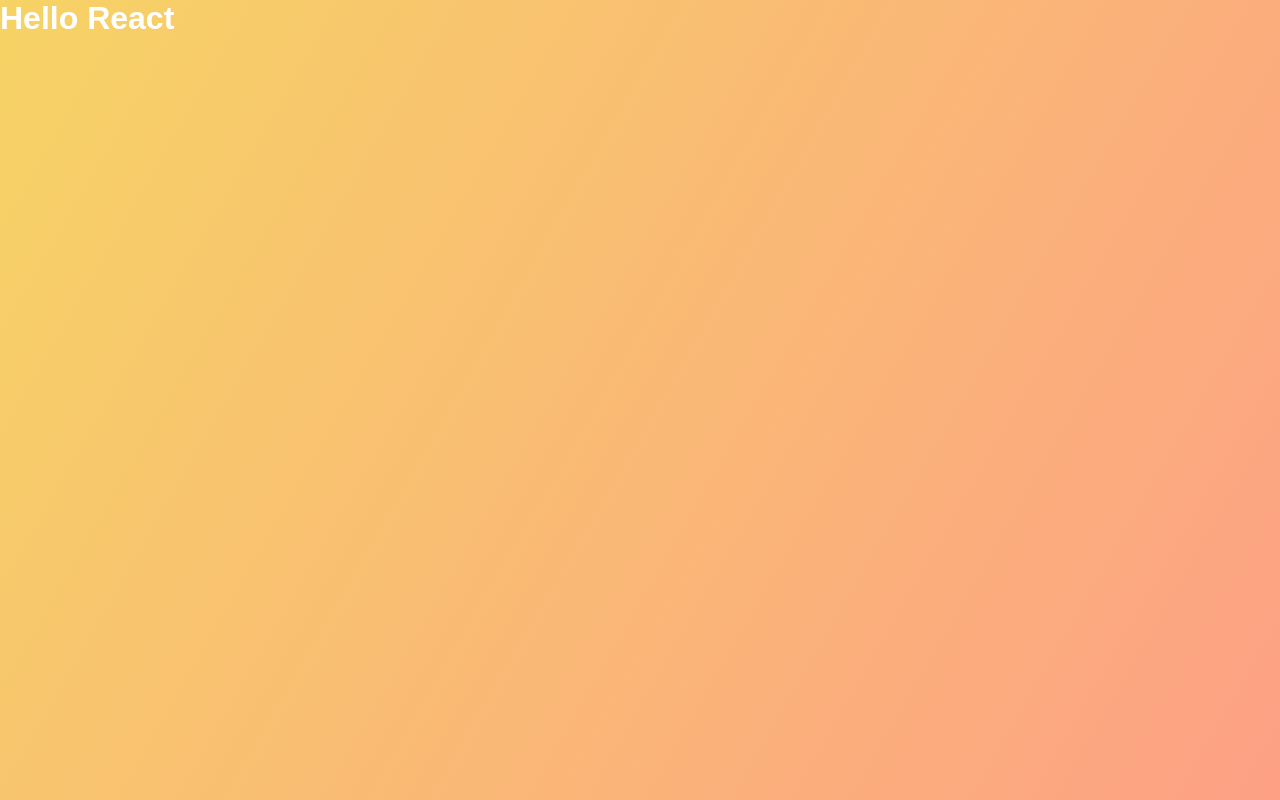
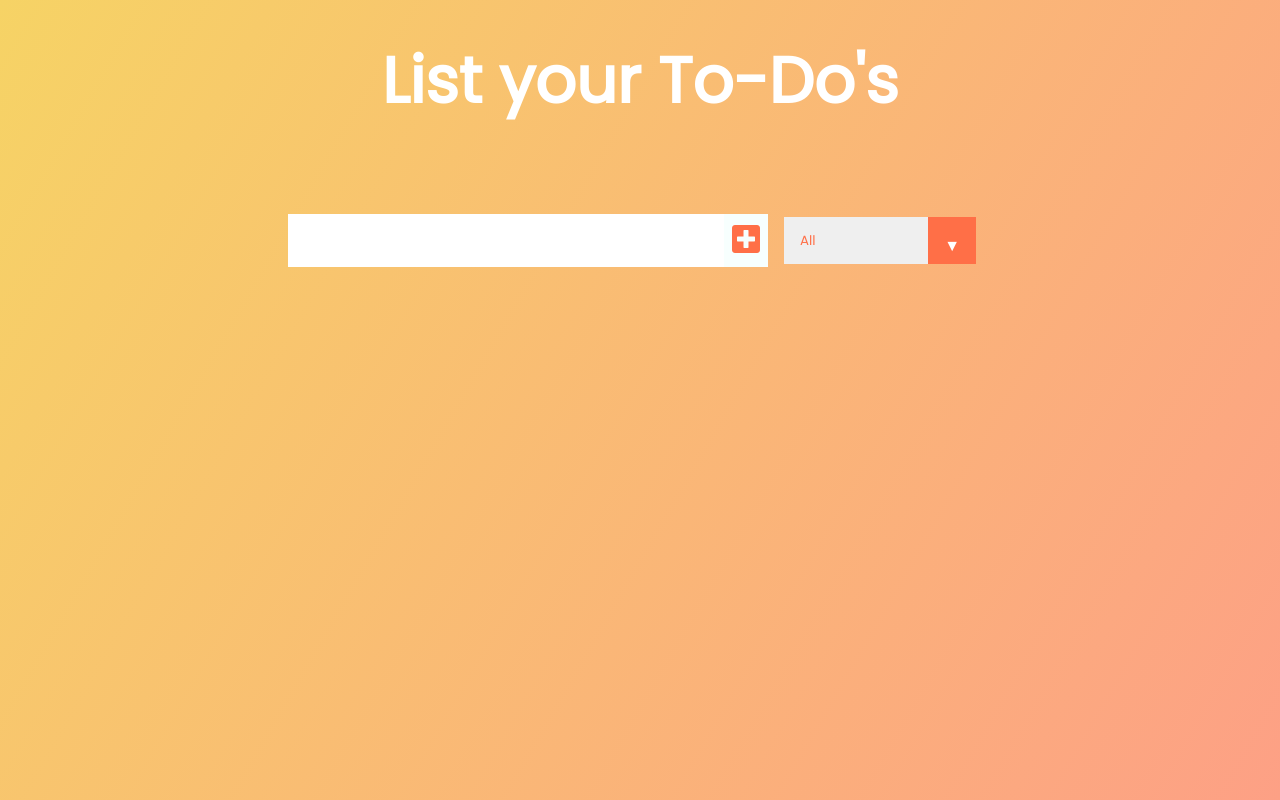
Before and after one commit to blksmth1725/todoapp, a React (Create React App) app: page / in a window 1280 px wide. Built offline with nearby package versions, Linux system fonts and the light colour scheme.

Commit message:
Process end: setting up look and feel of components, diving into logic of todo

```diff
--- a/public/index.html
+++ b/public/index.html
@@ -8,6 +8,16 @@
     <meta
       name="description"
       content="Web site created using create-react-app"
+    />
+    <link
+      href="https://fonts.googleapis.com/css?family=Poppins&display=swap"
+      rel="stylesheet"
+    />
+    <link
+      rel="stylesheet"
+      href="https://cdnjs.cloudflare.com/ajax/libs/font-awesome/5.12.1/css/all.min.css"
+      integrity="sha256-mmgLkCYLUQbXn0B1SRqzHar6dCnv9oZFPEC1g1cwlkk="
+      crossorigin="anonymous"
     />
     <link rel="apple-touch-icon" href="%PUBLIC_URL%/logo192.png" />
     <!--
--- a/src/App.js
+++ b/src/App.js
@@ -1,9 +1,18 @@
+import React from "react";
 import "./App.css";
+
+//Component imports
+import Form from "./components/Form";
+import TodoList from "./components/TodoList";
 
 function App() {
   return (
     <div className="App">
-      <h1>Hello React</h1>
+      <header>
+        <h1>List your To-Do's</h1>
+      </header>
+      <Form />
+      <TodoList />
     </div>
   );
 }
--- /dev/null
+++ b/src/components/Form.js
@@ -0,0 +1,22 @@
+import React from "react";
+import "../App.css";
+
+const Form = () => {
+  return (
+    <form>
+      <input type="text" className="todo-input" />
+      <button className="todo-button" type="submit">
+        <i className="fas fa-plus-square"></i>
+      </button>
+      <div className="select">
+        <select name="todos" className="filter-todo">
+          <option value="all">All</option>
+          <option value="completed">Completed</option>
+          <option value="uncompleted">Uncompleted</option>
+        </select>
+      </div>
+    </form>
+  );
+};
+
+export default Form;
--- /dev/null
+++ b/src/components/TodoList.js
@@ -0,0 +1,11 @@
+import React from "react";
+
+const TodoList = () => {
+  return (
+    <div class="todo-container">
+      <ul class="todo-list"></ul>
+    </div>
+  );
+};
+
+export default TodoList;
```
